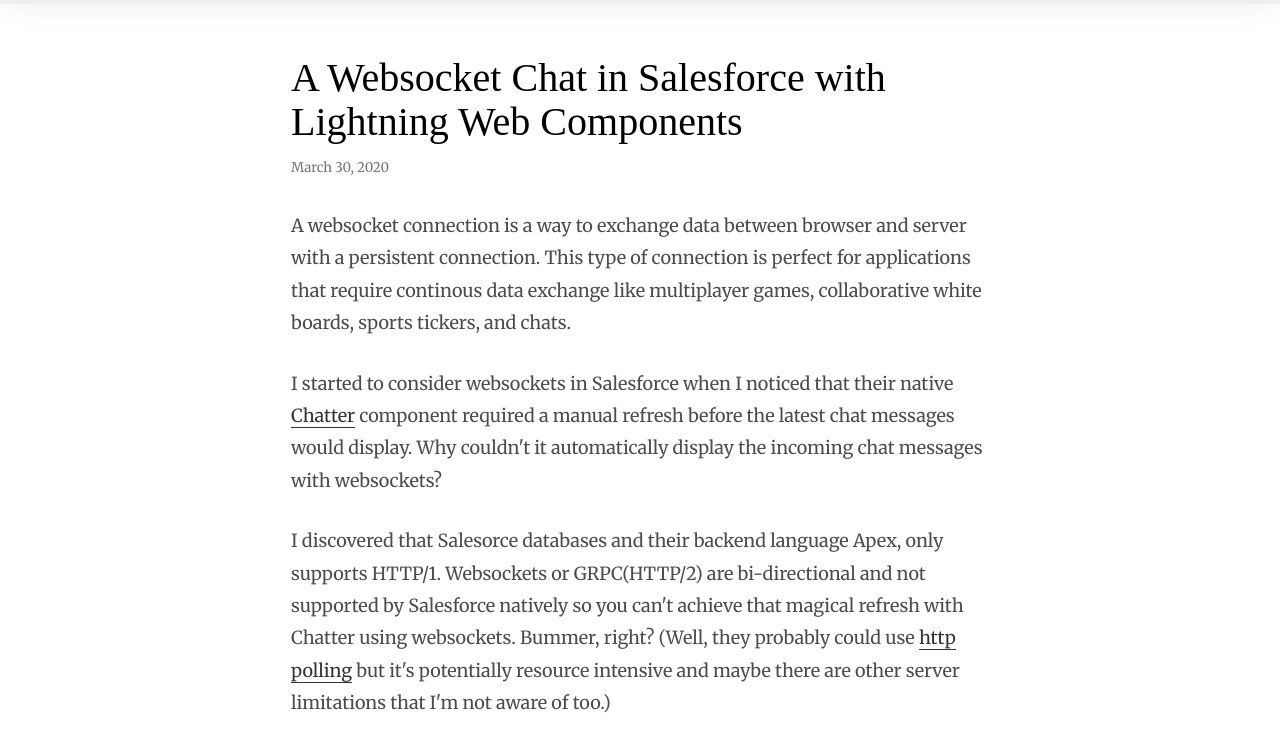
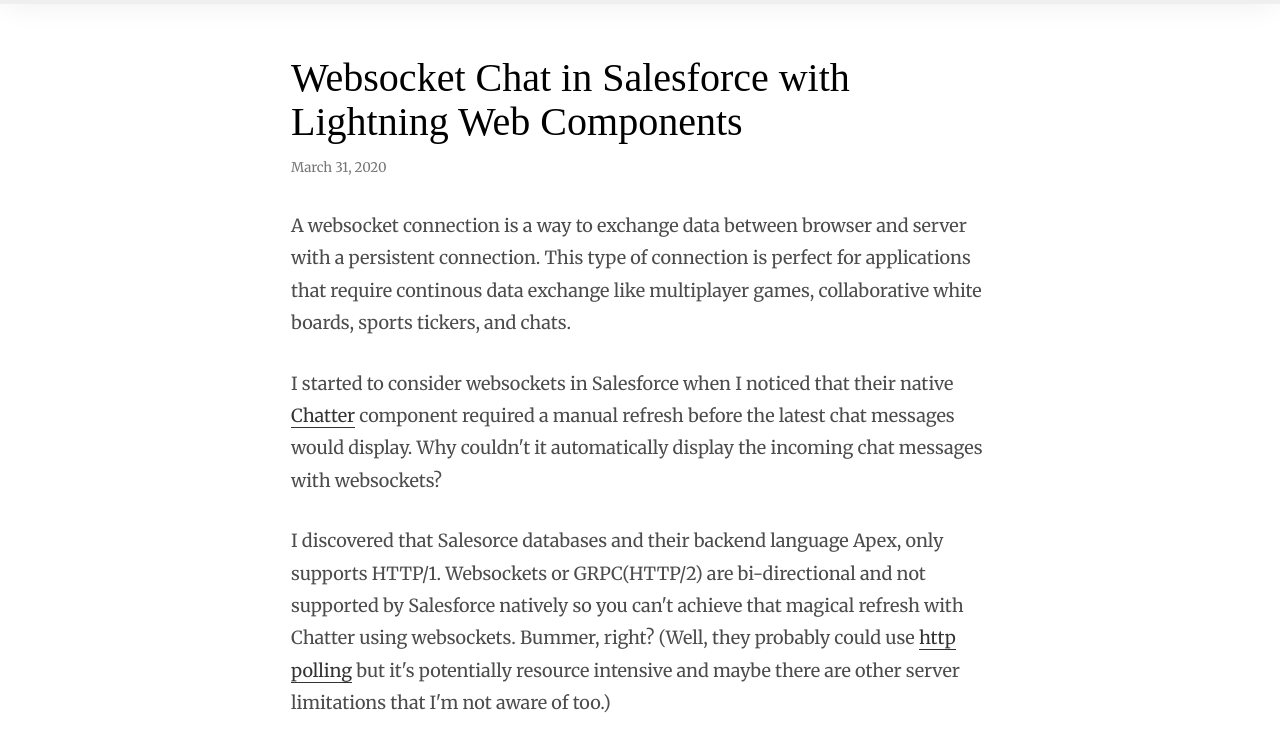
Before and after one commit to jamigibbs/blog-site, a Gatsby site: page /websockets-in-salesforce-with-lightning-web-components/ in a window 1280 px wide. Shown: the part 61-800 px from the top of the page. Built offline with nearby package versions, Linux system fonts and the light colour scheme; Gatsby itself is replaced by a stand-in of ours; some packages are replaced by stand-ins of ours.

Commit message:
Updating title

```diff
--- a/content/blog/websockets-in-salesforce-with-lightning-web-components/index.md
+++ b/content/blog/websockets-in-salesforce-with-lightning-web-components/index.md
@@ -1,7 +1,7 @@
 ---
-title: "A Websocket Chat in Salesforce with Lightning Web Components"
+title: "Websocket Chat in Salesforce with Lightning Web Components"
 subtitle:
-date: "2020-03-30T01:12:03.284Z"
+date: "2020-03-31T01:12:03.284Z"
 description:
 ---
 
```
